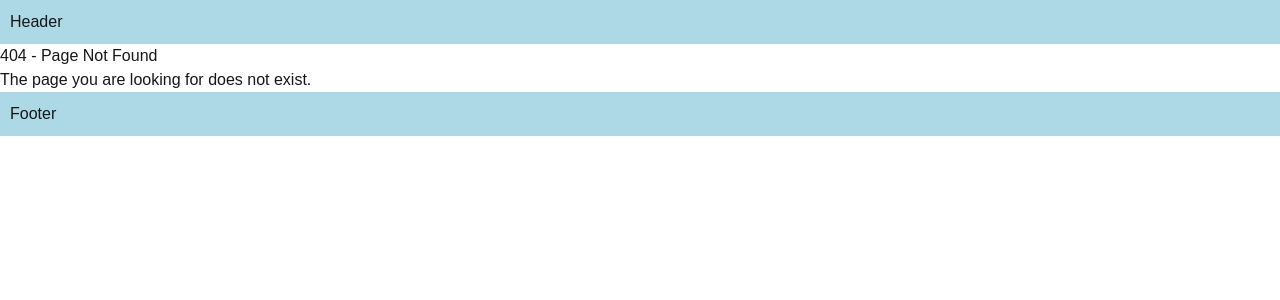
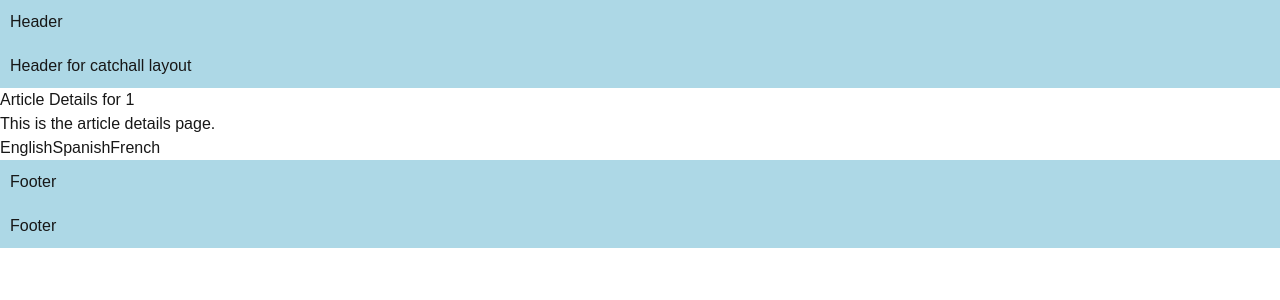
Before and after one commit to MABIGMAC/nextjstutorial, a Next.js app: page /articles/1 in a window 1280 px wide. Before the commit this address had no page. Shown: the top 300 px of the page. Built offline with nearby package versions, Linux system fonts and the light colour scheme.

Commit message:
feat: params and search params

```diff
--- /dev/null
+++ b/src/app/(catchall)/articles/[articlesId]/page.tsx
@@ -0,0 +1,21 @@
+import Link from "next/link";
+
+export default async function Pages({params, searchParams}: {
+    params: Promise<{articlesId: string}>
+    searchParams: Promise<{lang?: "en" | "es" | "fr"}>;
+}
+) {
+    const { articlesId } = await params;
+    const { lang="en" } = await searchParams;
+
+    return (
+        <div>
+            <h1>Article Details for {articlesId}</h1>
+            <p>This is the article details page.</p>
+            <Link href={`/articles/${articlesId}?lang=en`}>English</Link>
+            <Link href={`/articles/${articlesId}?lang=es`}>Spanish</Link>
+            <Link href={`/articles/${articlesId}?lang=fr`}>French</Link>
+        </div>
+    );
+
+}
--- a/src/app/page.tsx
+++ b/src/app/page.tsx
@@ -6,8 +6,8 @@ export default function Home() {
     <Link href="/about">
     Go to About Page
     </Link>
-    <Link href="/products">
-    Go to Products Page
-    </Link>
+    <Link href="/products">Go to Products Page</Link>
+    <Link href="/articles/breaking-news-123?lang=en">Read in English</Link>
+    <Link href="/articles/breaking-news-123?lang=fr">Read in French</Link>
     </>)
 }
```
